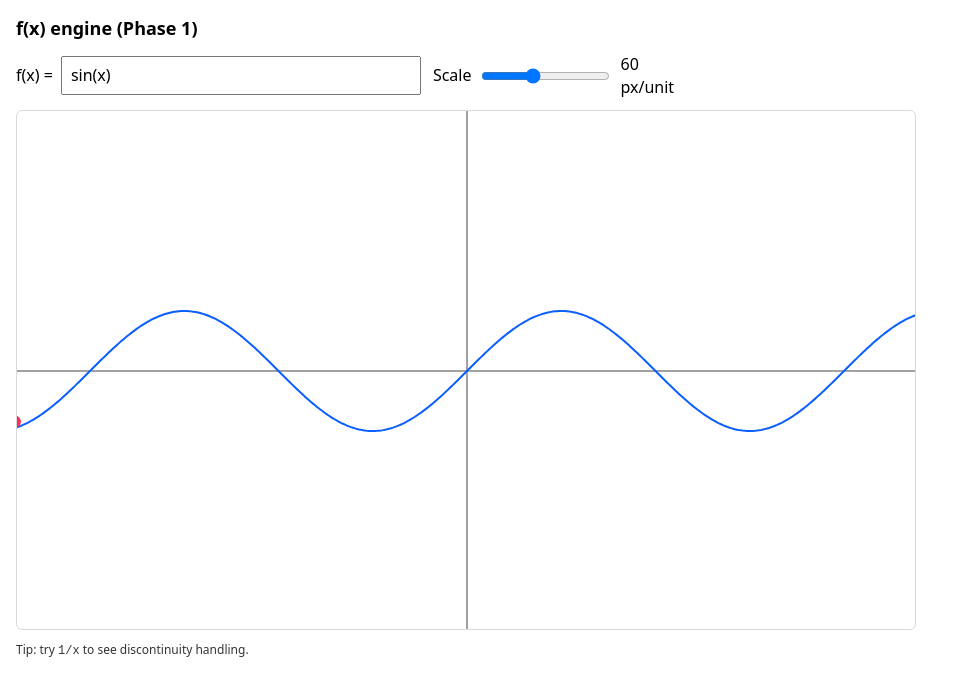
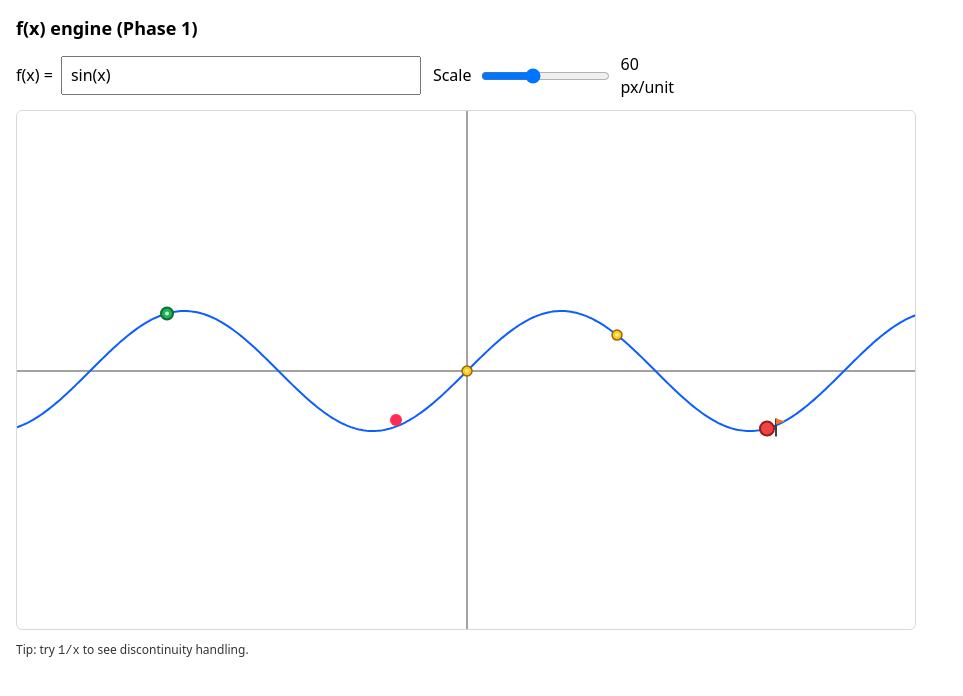
Before and after one commit to AnoojShete/f-of-x, a React (Vite) app: page / in a window 1280 px wide. Shown: the top 696 px of the page, without its empty margins (0-963 px from the left). Built offline with nearby package versions, Linux system fonts and the light colour scheme.

Commit message:
start point; coins; goal

```diff
--- a/src/App.tsx
+++ b/src/App.tsx
@@ -2,17 +2,44 @@ import { useMemo, useState } from 'react';
 import type { ChangeEvent } from 'react';
 import Graph from './components/Graph';
 import BallOverlay from './components/BallOverlay';
+import GameObjectsOverlay from './components/GameObjectsOverlay';
+import type { GameStar } from './components/GameObjectsOverlay';
 import { compileExpression } from './utils/evaluate';
 import { sampleCompiledFunction } from './utils/sample';
+import type { Vec2 } from './types';
 import type { GraphFunction } from './types';
 import type { GraphPlot } from './types';
 
 const CANVAS_WIDTH = 900;
 const CANVAS_HEIGHT = 520;
+const START_X = -5;
+const GOAL_X = 5;
+const STAR_XS = [-2.5, 0, 2.5] as const;
+
+function findPointClosestToX(plots: ReadonlyArray<GraphPlot>, x: number): Vec2 | undefined {
+  const primary = plots[0];
+  if (!primary || primary.error) return undefined;
+
+  let best: Vec2 | undefined;
+  let bestAbsDx = Number.POSITIVE_INFINITY;
+
+  for (const segment of primary.segments) {
+    for (const p of segment) {
+      const dx = Math.abs(p.x - x);
+      if (dx < bestAbsDx) {
+        bestAbsDx = dx;
+        best = p;
+      }
+    }
+  }
+
+  return best;
+}
 
 export default function App() {
   const [expression, setExpression] = useState<string>('sin(x)');
   const [scale, setScale] = useState<number>(60); // pixels per unit
+  const [collectedStarIds, setCollectedStarIds] = useState<ReadonlyArray<string>>([]);
 
   const functions = useMemo<GraphFunction[]>(
     () => [
@@ -50,6 +77,30 @@ export default function App() {
     });
   }, [functions, scale]);
 
+  const startPoint = useMemo(() => findPointClosestToX(plots, START_X), [plots]);
+  const goal = useMemo(() => findPointClosestToX(plots, GOAL_X), [plots]);
+
+  const stars = useMemo<GameStar[]>(() => {
+    const built: GameStar[] = [];
+    STAR_XS.forEach((x, index) => {
+      const point = findPointClosestToX(plots, x);
+      if (point) {
+        built.push({
+          id: `star-${index + 1}`,
+          position: point,
+        });
+      }
+    });
+    return built;
+  }, [plots]);
+
+  const collisionStars = useMemo(
+    () => stars.map((s) => ({ id: s.id, x: s.position.x, y: s.position.y })),
+    [stars]
+  );
+
+  const collectedStarSet = useMemo(() => new Set(collectedStarIds), [collectedStarIds]);
+
   return (
     <div style={{ padding: 16, display: 'grid', gap: 12 }}>
       <h1 style={{ margin: 0, fontSize: 18 }}>f(x) engine (Phase 1)</h1>
@@ -85,11 +136,24 @@ export default function App() {
         scale={scale}
         plots={plots}
       >
+        <GameObjectsOverlay
+          width={CANVAS_WIDTH}
+          height={CANVAS_HEIGHT}
+          scale={scale}
+          startPoint={startPoint}
+          goal={goal}
+          stars={stars}
+          collectedStars={collectedStarSet}
+        />
         <BallOverlay
           width={CANVAS_WIDTH}
           height={CANVAS_HEIGHT}
           scale={scale}
           segments={plots[0]?.error ? [] : (plots[0]?.segments ?? [])}
+          startPoint={startPoint}
+          goal={goal}
+          stars={collisionStars}
+          onCollectedStarsChange={setCollectedStarIds}
         />
       </Graph>
 
--- a/src/components/BallOverlay.tsx
+++ b/src/components/BallOverlay.tsx
@@ -8,6 +8,7 @@ export type BallOverlayProps = {
   height: number;
   scale: number;
   segments: ReadonlyArray<GraphSegment>;
+  startPoint?: Vec2;
 
   /** Ball radius in pixels */
   radiusPx?: number;
@@ -124,6 +125,25 @@ function clampInitialDistance(path: PathSample): number {
   return clamp(INITIAL_DISTANCE_PX, 0, path.totalLength);
 }
 
+function findClosestDistanceByX(path: PathSample, targetX: number): number {
+  if (!Number.isFinite(targetX) || path.worldPoints.length === 0) {
+    return clampInitialDistance(path);
+  }
+
+  let bestIndex = 0;
+  let bestAbsDx = Number.POSITIVE_INFINITY;
+
+  for (let i = 0; i < path.worldPoints.length; i++) {
+    const dx = Math.abs(path.worldPoints[i]!.x - targetX);
+    if (dx < bestAbsDx) {
+      bestAbsDx = dx;
+      bestIndex = i;
+    }
+  }
+
+  return clamp(path.cumulative[bestIndex] ?? 0, 0, path.totalLength);
+}
+
 function computeInitialVelocity(path: PathSample, distance: number): number {
   const tangent = getTangentFromNeighbors(path, distance);
   const tangentMagnitude = Math.hypot(tangent.x, tangent.y);
@@ -193,6 +213,7 @@ export default function BallOverlay({
   height,
   scale,
   segments,
+  startPoint,
   radiusPx = 6,
   speedPxPerSec = 220,
   fillStyle = '#ff2d55',
@@ -217,12 +238,14 @@ export default function BallOverlay({
   useEffect(() => {
     collectedStarsRef.current = new Set();
     goalReachedRef.current = false;
-    const startDistance = path ? clampInitialDistance(path) : INITIAL_DISTANCE_PX;
+    const startDistance = path
+      ? (startPoint ? findClosestDistanceByX(path, startPoint.x) : clampInitialDistance(path))
+      : INITIAL_DISTANCE_PX;
     distanceRef.current = startDistance;
     velocityRef.current = path ? computeInitialVelocity(path, startDistance) : INITIAL_IMPULSE_PX_PER_SEC;
     lastTimeRef.current = undefined;
     onCollectedStarsChange?.([]);
-  }, [path, onCollectedStarsChange]);
+  }, [path, startPoint, onCollectedStarsChange]);
 
   useEffect(() => {
     const canvas = canvasRef.current;
--- /dev/null
+++ b/src/components/GameObjectsOverlay.tsx
@@ -0,0 +1,78 @@
+import type { Vec2 } from '../types';
+
+export type GameStar = Readonly<{
+  id: string;
+  position: Vec2;
+}>;
+
+export type GameObjectsOverlayProps = {
+  width: number;
+  height: number;
+  scale: number;
+  startPoint?: Vec2;
+  goal?: Vec2;
+  stars?: ReadonlyArray<GameStar>;
+  collectedStars?: ReadonlySet<string>;
+};
+
+function worldToCanvas(p: Vec2, width: number, height: number, scale: number): Vec2 {
+  return {
+    x: width / 2 + p.x * scale,
+    y: height / 2 - p.y * scale,
+  };
+}
+
+export default function GameObjectsOverlay({
+  width,
+  height,
+  scale,
+  startPoint,
+  goal,
+  stars = [],
+  collectedStars,
+}: GameObjectsOverlayProps) {
+  const visibleStars = stars.filter((star) => !collectedStars?.has(star.id));
+
+  const startCanvas = startPoint ? worldToCanvas(startPoint, width, height, scale) : undefined;
+  const goalCanvas = goal ? worldToCanvas(goal, width, height, scale) : undefined;
+
+  return (
+    <svg
+      width={width}
+      height={height}
+      viewBox={`0 0 ${width} ${height}`}
+      style={{
+        position: 'absolute',
+        inset: 0,
+        pointerEvents: 'none',
+        overflow: 'hidden',
+      }}
+      aria-hidden="true"
+    >
+      {startCanvas ? (
+        <g>
+          <circle cx={startCanvas.x} cy={startCanvas.y} r={6} fill="#20b15a" stroke="#0e6c34" strokeWidth={2} />
+          <circle cx={startCanvas.x} cy={startCanvas.y} r={2} fill="#b8f5d1" />
+        </g>
+      ) : null}
+
+      {goalCanvas ? (
+        <g>
+          <circle cx={goalCanvas.x} cy={goalCanvas.y} r={7} fill="#ef4444" stroke="#991b1b" strokeWidth={2} />
+          <line x1={goalCanvas.x + 9} y1={goalCanvas.y + 8} x2={goalCanvas.x + 9} y2={goalCanvas.y - 10} stroke="#374151" strokeWidth={2} />
+          <path d={`M ${goalCanvas.x + 9} ${goalCanvas.y - 10} L ${goalCanvas.x + 18} ${goalCanvas.y - 7} L ${goalCanvas.x + 9} ${goalCanvas.y - 4} Z`} fill="#f97316" />
+        </g>
+      ) : null}
+
+      {visibleStars.map((star) => {
+        const p = worldToCanvas(star.position, width, height, scale);
+        return (
+          <g key={star.id}>
+            <circle cx={p.x} cy={p.y} r={5} fill="#facc15" stroke="#a16207" strokeWidth={1.5} />
+            <circle cx={p.x} cy={p.y} r={2} fill="#fef08a" />
+          </g>
+        );
+      })}
+    </svg>
+  );
+}
```
